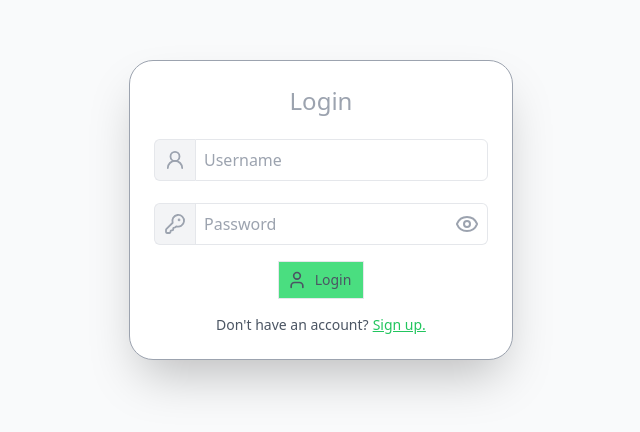
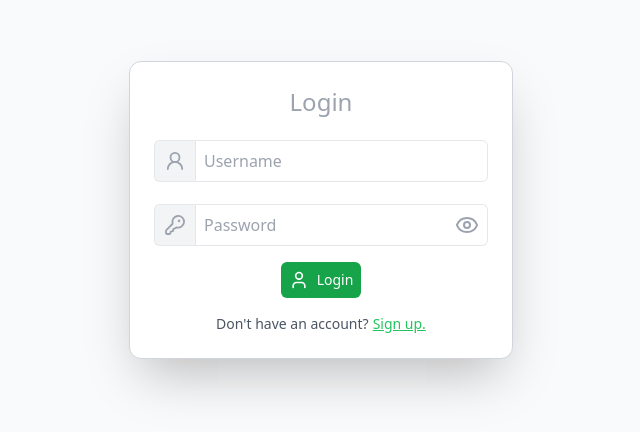
Before and after one commit to gustaaragao/rick-and-morty-app, a Vue app: page /login in a window 1280 px wide. Shown: the part 190-622 px from the top of the page, without its empty margins (319-959 px from the left). Built offline with nearby package versions, Linux system fonts and the light colour scheme.

Commit message:
refact: buttons

```diff
--- a/src/components/buttons/BaseButton.vue
+++ b/src/components/buttons/BaseButton.vue
@@ -1,23 +1,21 @@
 <template>
   <button
+    ref="buttonElement"
     :disabled="props.disabled"
-    class="flex items-center gap-2 border p-2"
-    :class="buttonStyles"
+    class="flex items-center gap-2 p-2 disabled:cursor-not-allowed"
   >
     <i v-if="slots.icon">
       <slot name="icon"></slot>
     </i>
-    <span
-      v-if="slots.text"
-      class="text-sm pr-1"
-    >
+    <span v-if="slots.text" class="text-sm font-medium">
       <slot name="text"></slot>
     </span>
   </button>
 </template>
 
 <script setup>
-import { computed, useSlots } from 'vue'
+import { ref, onMounted, useSlots } from 'vue'
+import { transformTailwindColorToHex } from '@/utils/transformTailwindColorToHex.js'
 
 const props = defineProps({
   designButton: {
@@ -33,25 +31,69 @@ const props = defineProps({
       },
     default: 'SolidButton'
   },
+  colorButton: {
+    type: String,
+    default: 'green-600'
+  },
+  colorText: {
+    type: String,
+    default: 'white'
+  },
+  colorHoverEffect: {
+    type: String,
+    default: 'green-700',
+  },
   disabled: {
     type: Boolean,
     default: false,
   },
-  colorButton: {
-    type: String,
-    default: 'green-400'
-  }
 })
 
 const slots = useSlots()
 
-const buttonStyles = computed(() => {
-  const styles = {
-    SolidButton: `bg-${props.colorButton}`,
-    LightButton: `bg-purple-300`
+const colorButtonHex = ref('')
+const colorTextHex = ref('')
+const colorHoverEffectHex = ref('')
+
+const buttonElement = ref(null)
+
+const addEffectHover = () => {
+  if (props.design === 'LightButton') {
+    buttonElement.value.addEventListener('mouseover', () => {
+      buttonElement.value.style.borderColor = colorHoverEffectHex.value
+      buttonElement.value.style.color = colorHoverEffectHex.value
+    })
+    buttonElement.value.addEventListener('mouseout', () => {
+      buttonElement.value.style.borderColor = colorButtonHex.value
+      buttonElement.value.style.color = colorButtonHex.value
+    })
+  } else {
+    buttonElement.value.addEventListener('mouseover', () => {
+      buttonElement.value.style.borderColor = colorHoverEffectHex.value
+      buttonElement.value.style.backgroundColor = colorHoverEffectHex.value
+    })
+    buttonElement.value.addEventListener('mouseout', () => {
+      buttonElement.value.style.borderColor = colorButtonHex.value
+      buttonElement.value.style.backgroundColor = colorButtonHex.value
+    })
+  }
+}
+
+onMounted(() => {
+  colorButtonHex.value = transformTailwindColorToHex(props.colorButton)
+  colorTextHex.value = transformTailwindColorToHex(props.colorText)
+  colorHoverEffectHex.value = transformTailwindColorToHex(props.colorHoverEffect)
+
+  buttonElement.value.style.borderColor = colorButtonHex.value
+  if (props.design === 'LightButton') {
+    console.log('ligh')
+    buttonElement.value.style.color = colorButtonHex.value
+  } else {
+    buttonElement.value.style.backgroundColor = colorButtonHex.value
+    buttonElement.value.style.color = colorTextHex.value
   }
 
-  return styles[props.designButton]
+  addEffectHover()
 })
 
 </script>
--- a/src/components/table/handler/SearchTable.vue
+++ b/src/components/table/handler/SearchTable.vue
@@ -26,8 +26,9 @@
       <BaseButton
         @click="sendSearchValue()"
         :disabled="selectedSearchOption === '' || searchValue === ''"
-        color-button="purple-600"
-        color-hover-effect="purple-700"
+        color-button="green-600"
+        color-hover-effect="green-700"
+        class="rounded-md"
       >
         <template #icon>
           <Search />
@@ -40,9 +41,9 @@
       <!-- begin: Clear Button -->
       <BaseButton
           @click="clearSearch()"
-          design="LightButton"
           color-button="gray-400"
           color-hover-effect="gray-500"
+          class="rounded-lg"
       >
         <template #icon>
           <Eraser />
--- a/src/views/CharactersView.vue
+++ b/src/views/CharactersView.vue
@@ -1,6 +1,5 @@
 <template>
   <div class="px-96">
-
     <div class="flex items-center pt-8 gap-4">
       <!--begin: Search Input-->
       <BaseInput
@@ -17,35 +16,50 @@
         <!-- begin: Search Button -->
         <BaseButton
           @click="searchCharacters()"
+          class="rounded-md"
         >
-          <template #text>Search</template>
+          <template #icon>
+            <Search />
+          </template>
+          <template #text> Search </template>
         </BaseButton>
         <!-- end: Search Button -->
         <!-- begin: Clear Button -->
         <BaseButton
           @click="clearSearchInputs()"
-          design='LightButton'
+          color-button="gray-400"
+          color-hover-effect="gray-500"
+          class="rounded-lg"
         >
-          <template #text>Clear</template>
+          <template #icon>
+            <Eraser />
+          </template>
         </BaseButton>
         <!-- end: Clear Button -->
       </div>
     </div>
+    {{ searchObject }}
     <!-- begin: Options Filters -->
     <div class="flex flex-col gap-4 pt-4 pb-6">
-      <RadioInput title="Status:"
+      <RadioInput
+        title="Status:"
         class="flex gap-6"
         input-name="status-input"
         :options="optionsFilterStatus"
         :model-value="searchObject.status"
         @update:model-value="(value) => { searchObject.status = value }"
       />
-      <RadioInput title="Gender:"
+      <RadioInput
+        title="Gender:"
         class="flex gap-6"
         input-name="gender-input"
         :options="optionsFilterGender"
         :model-value="searchObject.gender"
-                  @update:model-value="(value) => { searchObject.gender = value }"
+        @update:model-value="
+          (value) => {
+            searchObject.gender = value;
+          }
+        "
       />
     </div>
     <!-- end: Options Filters -->
@@ -53,66 +67,55 @@
   <!--begin: Section Characters-->
   <section class="grid grid-cols-4 gap-6 px-32 pt-10">
     <div v-for="character in characters">
-      <VisualizerCharacter
+      <!-- <VisualizerCharacter
         :character="character"
-      />
+      /> -->
     </div>
   </section>
   <!--end: Section Characters-->
-  <!-- begin: Load More Button -->
-  <!-- <div v-if="!!nextPageLink">
-    <div class="flex justify-center py-10">
-      <BaseButton @click="loadNextPage(nextPageLink)">
-        <template #text> Load More </template>
-      </BaseButton>
-    </div>
-  </div> -->
-  <!-- end:  Load More Button -->
 </template>
 
 <script setup>
-import { computed, onMounted, reactive, ref, watch } from 'vue'
+import { onMounted, reactive, ref } from "vue";
 
-import { ramRouter } from '@/services/api/routing/routers/ramRouter'
+import { ramRouter } from "@/services/api/routing/routers/ramRouter";
 
-import BaseButton from '@/components/buttons/BaseButton.vue'
-import BaseInput from '@/components/inputs/BaseInput.vue'
-import RadioInput from '@/components/inputs/RadioInput.vue'
-import VisualizerCharacter from '@/components/visualizer/VisualizerCharacter.vue'
+import BaseButton from "@/components/buttons/BaseButton.vue";
+import BaseInput from "@/components/inputs/BaseInput.vue";
+import RadioInput from "@/components/inputs/RadioInput.vue";
+import VisualizerCharacter from "@/components/visualizer/VisualizerCharacter.vue";
 
-import { Search } from 'lucide-vue-next'
+import { Search, Eraser } from "lucide-vue-next";
 
-const optionsFilterStatus = ref(['alive', 'dead', 'unknown'])
-const optionsFilterGender = ref(['female', 'male', 'genderless', 'unknown'])
+const optionsFilterStatus = ref(["alive", "dead", "unknown"]);
+const optionsFilterGender = ref(["female", "male", "genderless", "unknown"]);
 
-const characters = ref([])
+const characters = ref([]);
 
 onMounted(() => {
   ramRouter.characters.getAll().then((response) => {
-    characters.value = response.data.results
-  })
-})
+    characters.value = response.data.results;
+  });
+});
 
-const searchObject = reactive({ value: '', status: '', gender: '' })
+const searchObject = reactive({ value: "", status: "", gender: "" });
 
 const searchCharacters = () => {
-    ramRouter.characters.getAll(searchObject.value, searchObject.status, searchObject.gender)
+  ramRouter.characters
+    .getAll(searchObject.value, searchObject.status, searchObject.gender)
     .then((response) => {
-      characters.value = response.data.results
-
-      nextPageLink.value = response.data.info.next
+      characters.value = response.data.results;
     })
     .catch((err) => {
-      console.error(err)
-    })
-}
+      console.error(err);
+    });
+};
 
 const clearSearchInputs = () => {
-  searchObject.value = ''
-  searchObject.status = ''
-  searchObject.gender = ''
+  searchObject.value = "";
+  searchObject.status = "";
+  searchObject.gender = "";
 
-  searchCharacters()
-}
-
+  searchCharacters();
+};
 </script>
--- a/src/views/LoginView.vue
+++ b/src/views/LoginView.vue
@@ -1,7 +1,7 @@
 <template>
   <div class="flex justify-center items-center min-h-[100vh]">
     <!--begin: Login -->
-    <div class="grid gap-4 w-96 h-min p-6 border border-gray-400 rounded-3xl shadow-2xl bg-white" @keyup.enter="() => submitForm()">
+    <div class="grid gap-4 w-96 h-min p-6 border border-gray-300 rounded-xl shadow-2xl bg-white" @keyup.enter="() => submitForm()">
       <!-- begin: Title -->
       <h1 class="text-center text-2xl text-gray-400">
         Login
@@ -41,7 +41,8 @@
       <!-- begin: Submit Buttons -->
       <div class="flex justify-center gap-4">
         <BaseButton
-          design-button='SolidButton'
+          class="rounded-md"
+          design-button='LightButton'
           @click="submitForm()"
           :disabled="!isFormValid"
         >
```
Lines whose indentation alone changed are shown as unchanged.
